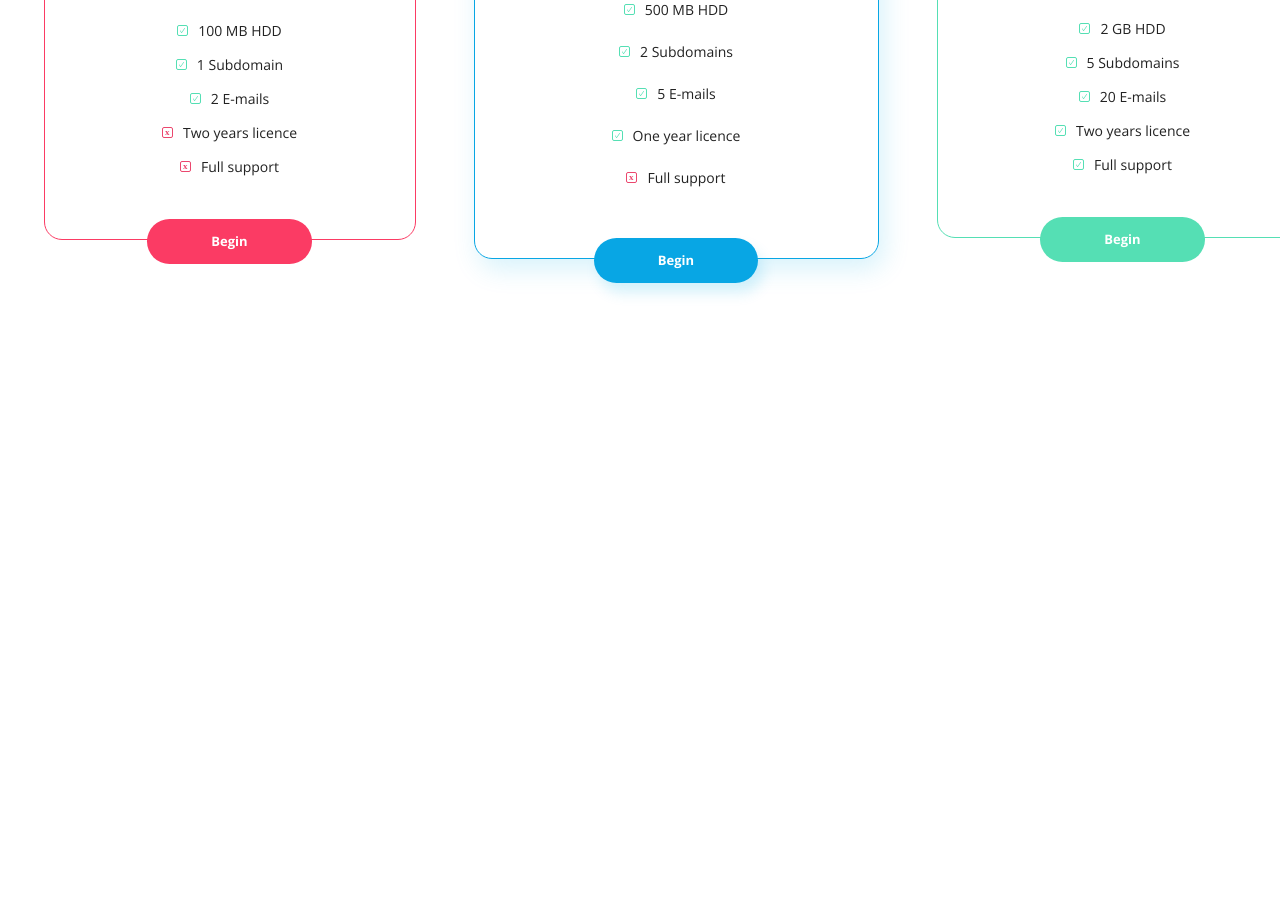
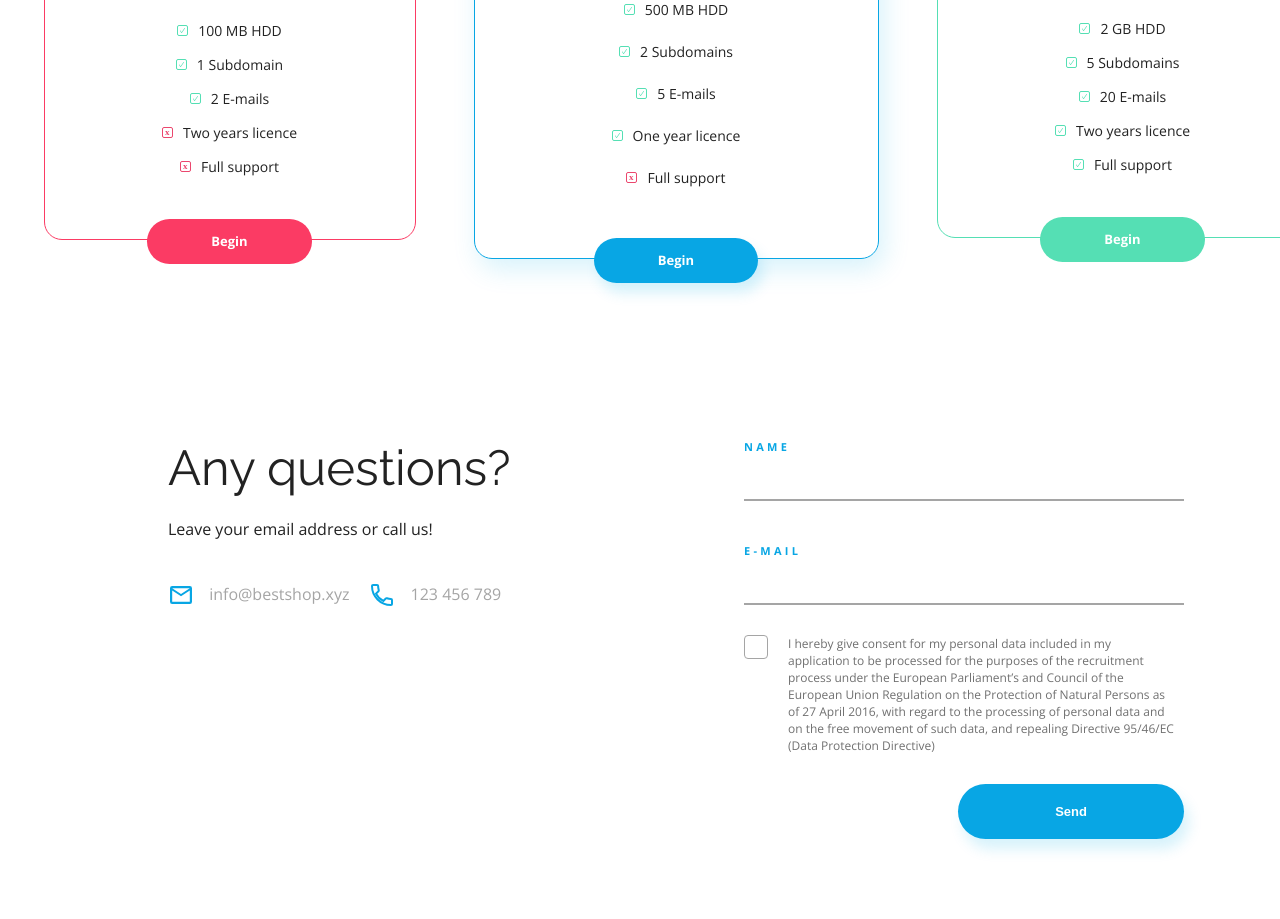
Before and after one commit to tomasz0705/OnePage_BestShop_project, a plain HTML site: page index.html in a window 1280 px wide. Shown: the part 3065-3984 px from the top of the page. Before the commit the page ends 3424 px from the top, so only its background shows below. Drawn offline with nearby package versions, Linux system fonts and the light colour scheme.

Commit message:
Struktura HTML dla sekcji kontakt i ostylowanie w CSS

```diff
--- a/css/style.css
+++ b/css/style.css
@@ -491,3 +491,138 @@ header {
 .pricing-box-premium .pricing-price {
     color: var(--color-green);
 }
+
+/* CONTACT */
+.contact {
+    padding: 80px 100px;
+    display: flex;
+    justify-content: center;
+}
+
+.contact-column {
+    width: 50%;
+}
+
+.contact-column2 {
+    width: 440px;
+}
+
+.contact-title {
+    font-family: var(--font-raleway);
+    font-size: 49px;
+    line-height: 57px;
+}
+
+.contact-text {
+    font-size: 16px;
+    line-height: 22px;
+    margin: 22px 0 42px;
+}
+
+.contact-details {
+    display: flex;
+    justify-content: flex-start;
+}
+
+.details-item {
+    color: var(--color-grey);
+}
+
+.details-item:first-of-type {
+    margin-right: 20px;
+}
+
+.details-item img {
+    margin-right: 10px;
+}
+
+/* FORM */
+.form {
+    display: flex;
+    flex-direction: column;
+}
+
+.form-field {
+    display: flex;
+    flex-direction: column;
+}
+
+.form-field:first-of-type {
+    margin-bottom: 42px;
+}
+
+.form-label {
+    color: var(--color-primary);
+    font-size: 11px;
+    font-weight: bold;
+    letter-spacing: 3.28px;
+    line-height: 15px;
+    text-transform: uppercase;
+}
+
+.form-input {
+    border: none;
+    border-bottom: 2px solid var(--color-grey);
+    background-color: transparent;
+    line-height: 43px;
+}
+
+.form-consent {
+    margin-top: 30px;
+}
+
+.form-checkbox {
+    display: block;
+    position: relative;
+    padding-left: 34px;
+    margin-bottom: 20px;
+    cursor: pointer;
+    font-size: 12px;
+}
+
+.form-checkbox input {
+    position: absolute;
+    opacity: 0;
+    cursor: pointer;
+    height: 0;
+    width: 0;
+}
+
+.form-checkbox span {
+    position: absolute;
+    top: 0;
+    left: 0;
+    width: 24px;
+    height: 24px;
+    background-color: var(--color-white);
+    border: 1px solid var(--color-grey);
+    border-radius: 4px;
+}
+
+.form-checkbox input:checked ~ span {
+    background-image: url(../assets/Checkmark.svg);
+    background-repeat: no-repeat;
+    background-position: center;
+    background-size: 50%;
+}
+
+.form-checkbox .consent-text {
+    font-size: 12px;
+    color: rgba(112, 112, 112, 1);
+    line-height: 17px;
+    margin: 0 10px;
+}
+
+.form .cta {
+    font-size: 13px;
+    font-weight: bold;
+    margin-top: 10px;
+    padding: 20px 97px;
+    align-self: flex-end;
+    color: white;
+    background-color: var(--color-primary);
+    border-radius: 35px;
+    border: none;
+    box-shadow: 5px 10px 14px var(--color-primary-shadow);
+    display: inline-block;
+}
--- a/index.html
+++ b/index.html
@@ -175,6 +175,49 @@
       </div>
     </div>
   </section>
+
+
+  <section class="contact container" id="contact">
+
+    <div class="contact-column">
+      <h2 class="contact-title">Any questions?</h2>
+      <p class="contact-text">Leave your email address or call us!</p>
+      <div class="contact-details">
+        <a href="mailto:info@bestshop.xyz" class="details-item">
+          <img src="./assets/Mail Icon.svg" alt="mail">
+          info@bestshop.xyz
+        </a>
+
+        <a href="tel:123456789" class="details-item">
+          <img src="./assets/Phone Icon.svg" alt="phone">
+          123 456 789
+        </a>
+      </div>
+    </div>
+
+    <div class="contact-column2">
+      <form class="form">
+        <div class="form-field">
+          <label for="name" class="form-label">Name</label>
+          <input type="text" class="form-input name" id="name">
+        </div>
+
+        <div class="form-field">
+          <label for="email" class="form-label">E-mail</label>
+          <input type="email" class="form-input email" id="email">
+        </div>
+
+        <div class="form-consent">
+          <label class="form-checkbox">
+            <input type="checkbox">
+            <span></span>
+            <p class="consent-text">I hereby give consent for my personal data included in my application to be processed for the purposes of the recruitment process under the European Parliament’s and Council of the European Union Regulation on the Protection of Natural Persons as of 27 April 2016, with regard to the processing of personal data and on the free movement of such data, and repealing Directive 95/46/EC (Data Protection Directive)</p>
+          </label>
+        </div>
+        <button type="submit" class="cta">Send</button>
+      </form>
+    </div>
+  </section>
 </main>
 </body>
 </html>
```
